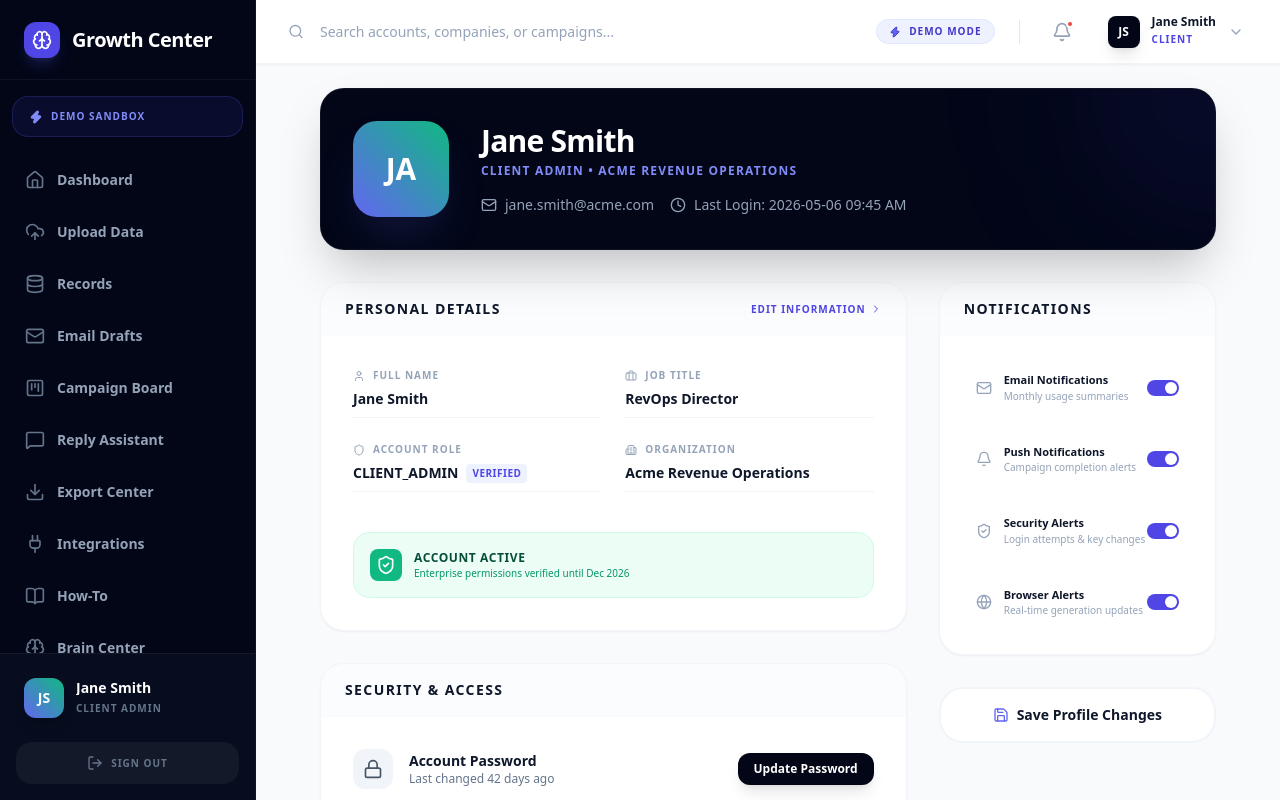
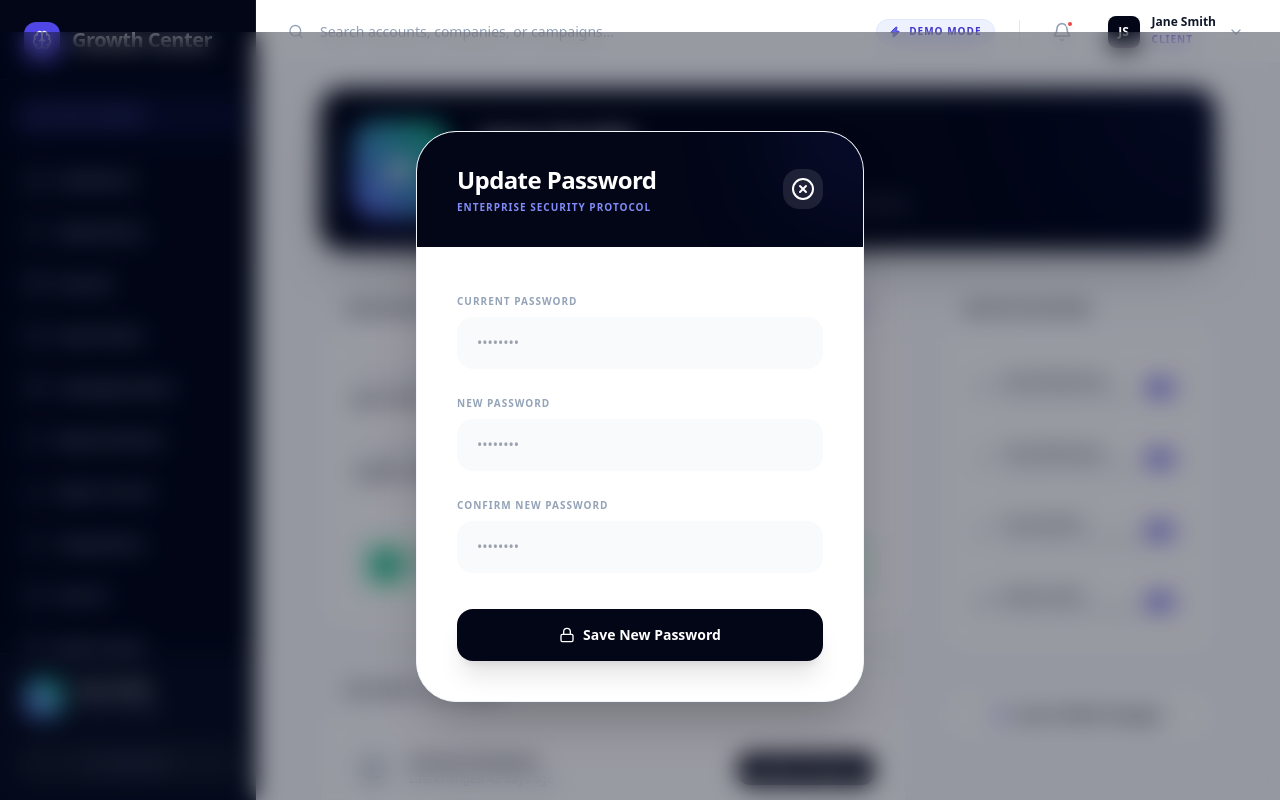
Before and after one commit to marketingaipros/emailorc, a Next.js app: page /mvp/profile in a window 1280 px wide. Both pictures are taken after a click on the button "Update Password". Built offline with nearby package versions, Linux system fonts and the light colour scheme.

Commit message:
fix: Implement functional Update Password modal on Profile page

```diff
--- a/app/mvp/profile/page.tsx
+++ b/app/mvp/profile/page.tsx
@@ -14,10 +14,15 @@ import {
   ChevronRight,
   ShieldCheck,
   Smartphone,
-  Globe
+  Globe,
+  Loader2,
+  XCircle
 } from "lucide-react";
 
 export default function ProfilePage() {
+  const [isPasswordModalOpen, setIsPasswordModalOpen] = useState(false);
+  const [passwordForm, setPasswordForm] = useState({ current: "", new: "", confirm: "" });
+  const [passwordStatus, setPasswordStatus] = useState<"idle" | "loading" | "success" | "error">("idle");
   const [user, setUser] = useState({
     name: "Jane Smith",
     email: "jane.smith@acme.com",
@@ -44,6 +49,24 @@ export default function ProfilePage() {
       }));
     }
   }, []);
+
+  const handleUpdatePassword = (e: React.FormEvent) => {
+    e.preventDefault();
+    if (passwordForm.new !== passwordForm.confirm) {
+      setPasswordStatus("error");
+      return;
+    }
+
+    setPasswordStatus("loading");
+    setTimeout(() => {
+      setPasswordStatus("success");
+      setTimeout(() => {
+        setIsPasswordModalOpen(false);
+        setPasswordStatus("idle");
+        setPasswordForm({ current: "", new: "", confirm: "" });
+      }, 2000);
+    }, 1500);
+  };
 
   return (
     <div className="max-w-4xl mx-auto space-y-8 pb-12">
@@ -143,7 +166,10 @@ export default function ProfilePage() {
                         <p className="text-xs text-slate-500">Last changed 42 days ago</p>
                      </div>
                   </div>
-                  <button className="px-4 py-2 bg-slate-950 text-white rounded-xl text-xs font-bold hover:bg-slate-800 transition-all shadow-lg">
+                  <button
+                    onClick={() => setIsPasswordModalOpen(true)}
+                    className="px-4 py-2 bg-slate-950 text-white rounded-xl text-xs font-bold hover:bg-slate-800 transition-all shadow-lg"
+                  >
                     Update Password
                   </button>
                </div>
@@ -199,6 +225,91 @@ export default function ProfilePage() {
           </button>
         </div>
       </div>
+      {/* Password Update Modal */}
+      {isPasswordModalOpen && (
+        <div className="fixed inset-0 z-50 flex items-center justify-center p-6 bg-slate-950/40 backdrop-blur-md animate-in fade-in duration-200">
+           <div className="bg-white rounded-[40px] w-full max-w-md shadow-2xl border border-slate-100 overflow-hidden animate-in zoom-in-95 duration-200">
+              <div className="px-10 py-8 bg-slate-950 text-white flex justify-between items-center relative overflow-hidden">
+                 <div className="absolute top-0 right-0 w-32 h-32 bg-indigo-600/20 rounded-full blur-3xl -mr-16 -mt-16" />
+                 <div className="relative z-10">
+                    <h2 className="text-2xl font-black tracking-tight">Update Password</h2>
+                    <p className="text-indigo-400 text-[10px] font-black uppercase tracking-widest mt-1">Enterprise Security Protocol</p>
+                 </div>
+                 <button
+                   onClick={() => { setIsPasswordModalOpen(false); setPasswordStatus("idle"); }}
+                   className="h-10 w-10 bg-white/10 hover:bg-white/20 rounded-2xl flex items-center justify-center transition-all relative z-10"
+                 >
+                    <XCircle className="h-6 w-6" />
+                 </button>
+              </div>
+              <div className="p-10 space-y-6">
+                 {passwordStatus === "success" ? (
+                   <div className="py-12 flex flex-col items-center text-center space-y-4 animate-in zoom-in-95 duration-300">
+                      <div className="h-16 w-16 bg-emerald-500 rounded-full flex items-center justify-center shadow-xl shadow-emerald-500/20">
+                         <ShieldCheck className="h-10 w-10 text-white" />
+                      </div>
+                      <div>
+                         <h3 className="text-xl font-black text-slate-900 tracking-tight">Password Secured</h3>
+                         <p className="text-sm text-slate-500 font-medium">Your credentials have been updated successfully.</p>
+                      </div>
+                   </div>
+                 ) : (
+                   <form onSubmit={handleUpdatePassword} className="space-y-5">
+                      <div className="space-y-1.5">
+                         <label className="text-[10px] font-black text-slate-400 uppercase tracking-widest">Current Password</label>
+                         <input
+                           type="password"
+                           required
+                           value={passwordForm.current}
+                           onChange={(e) => setPasswordForm({...passwordForm, current: e.target.value})}
+                           className="w-full bg-slate-50 border-slate-100 rounded-2xl px-5 py-4 text-sm focus:ring-2 focus:ring-indigo-500 transition-all"
+                           placeholder="••••••••"
+                         />
+                      </div>
+                      <div className="space-y-1.5">
+                         <label className="text-[10px] font-black text-slate-400 uppercase tracking-widest">New Password</label>
+                         <input
+                           type="password"
+                           required
+                           value={passwordForm.new}
+                           onChange={(e) => setPasswordForm({...passwordForm, new: e.target.value})}
+                           className="w-full bg-slate-50 border-slate-100 rounded-2xl px-5 py-4 text-sm focus:ring-2 focus:ring-indigo-500 transition-all"
+                           placeholder="••••••••"
+                         />
+                      </div>
+                      <div className="space-y-1.5">
+                         <label className="text-[10px] font-black text-slate-400 uppercase tracking-widest">Confirm New Password</label>
+                         <input
+                           type="password"
+                           required
+                           value={passwordForm.confirm}
+                           onChange={(e) => setPasswordForm({...passwordForm, confirm: e.target.value})}
+                           className={`w-full bg-slate-50 border-slate-100 rounded-2xl px-5 py-4 text-sm focus:ring-2 transition-all ${passwordStatus === 'error' ? 'border-red-500 ring-red-500' : 'focus:ring-indigo-500'}`}
+                           placeholder="••••••••"
+                         />
+                         {passwordStatus === "error" && <p className="text-[10px] font-bold text-red-500 uppercase tracking-wider ml-1">Passwords do not match</p>}
+                      </div>
+
+                      <div className="pt-4">
+                        <button
+                          disabled={passwordStatus === "loading"}
+                          className="w-full bg-slate-950 text-white py-4 rounded-2xl font-black text-sm hover:bg-slate-800 transition-all shadow-xl flex items-center justify-center gap-2 disabled:opacity-50"
+                        >
+                           {passwordStatus === "loading" ? (
+                             <Loader2 className="h-5 w-5 animate-spin" />
+                           ) : (
+                             <>
+                               <Lock className="h-4 w-4" /> Save New Password
+                             </>
+                           )}
+                        </button>
+                      </div>
+                   </form>
+                 )}
+              </div>
+           </div>
+        </div>
+      )}
     </div>
   );
 }
```
